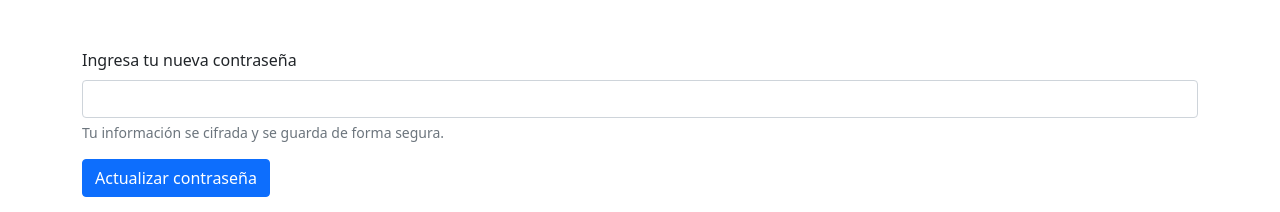
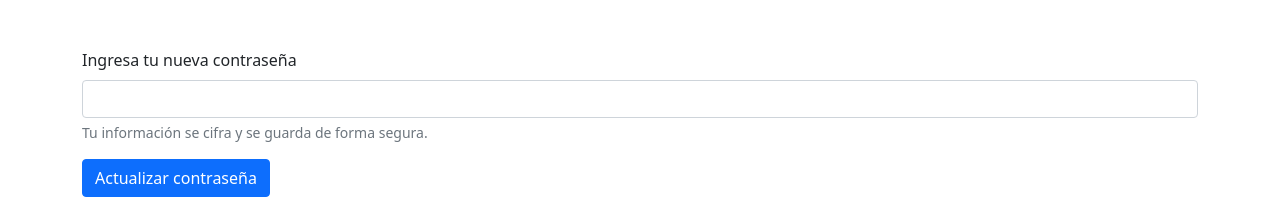
Before and after one commit to AltairBarahona/web-activar-cuenta-q2, a React (Create React App) app: page /resetpassword/1 in a window 1280 px wide. Shown: the top 212 px of the page. Built offline with nearby package versions, Linux system fonts and the light colour scheme.

Commit message:
Corregido error ortográfico de cifra

```diff
--- a/src/components/Reset.js
+++ b/src/components/Reset.js
@@ -88,7 +88,7 @@ const Reset = () => {
         <div className="mb-3">
             <label for="exampleInputPassword1" className="form-label">Ingresa tu nueva contraseña</label>
             <input type="password" className="form-control" value={newPassword} onChange={onHandlerResetPassword}/>
-            <div id="" className="form-text">Tu información se cifrada y se guarda de forma segura.</div>
+            <div id="" className="form-text">Tu información se cifra y se guarda de forma segura.</div>
         </div>
         <button type="submit" className="btn btn-primary" onClick={onHandlerClick}>Actualizar contraseña</button>
 
```
